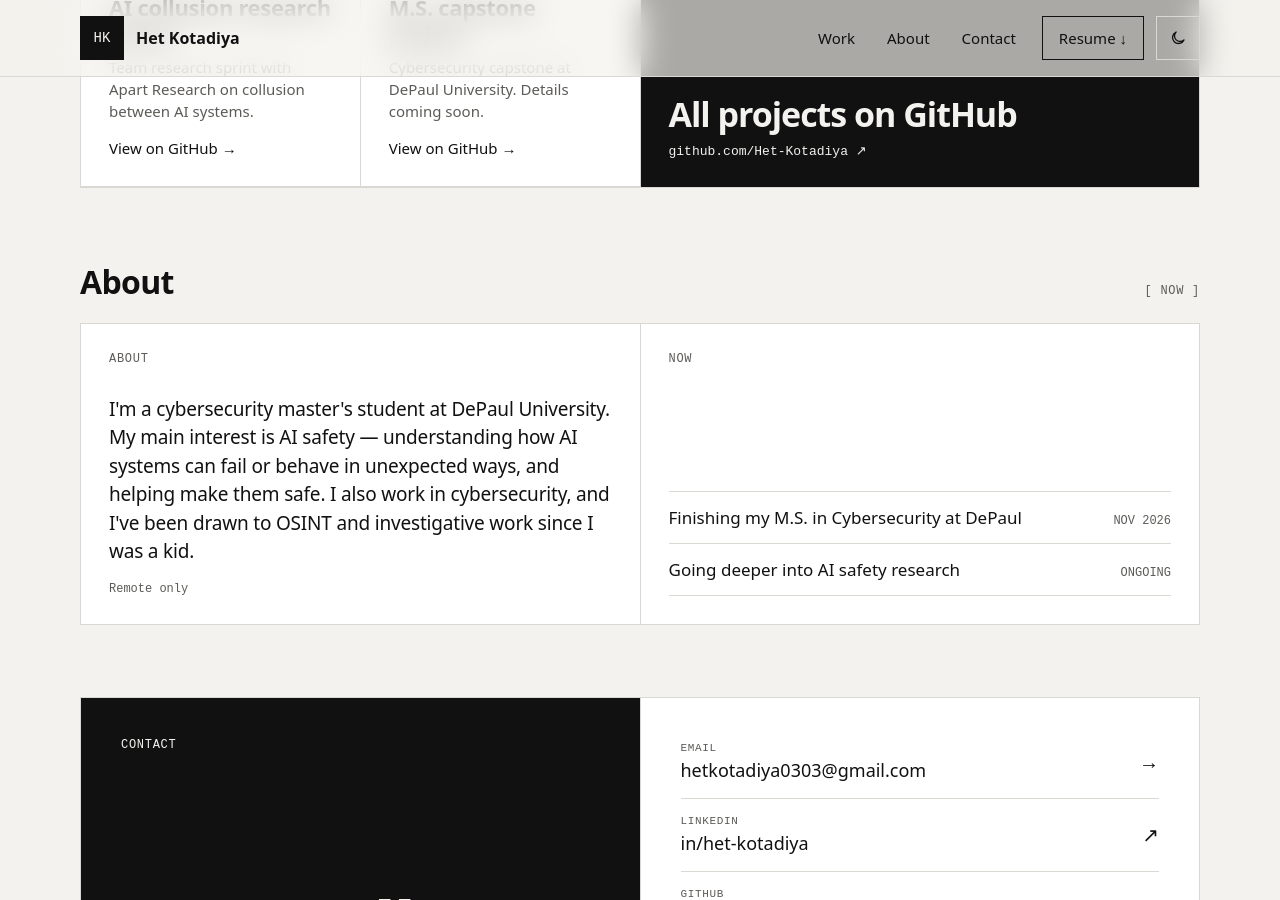
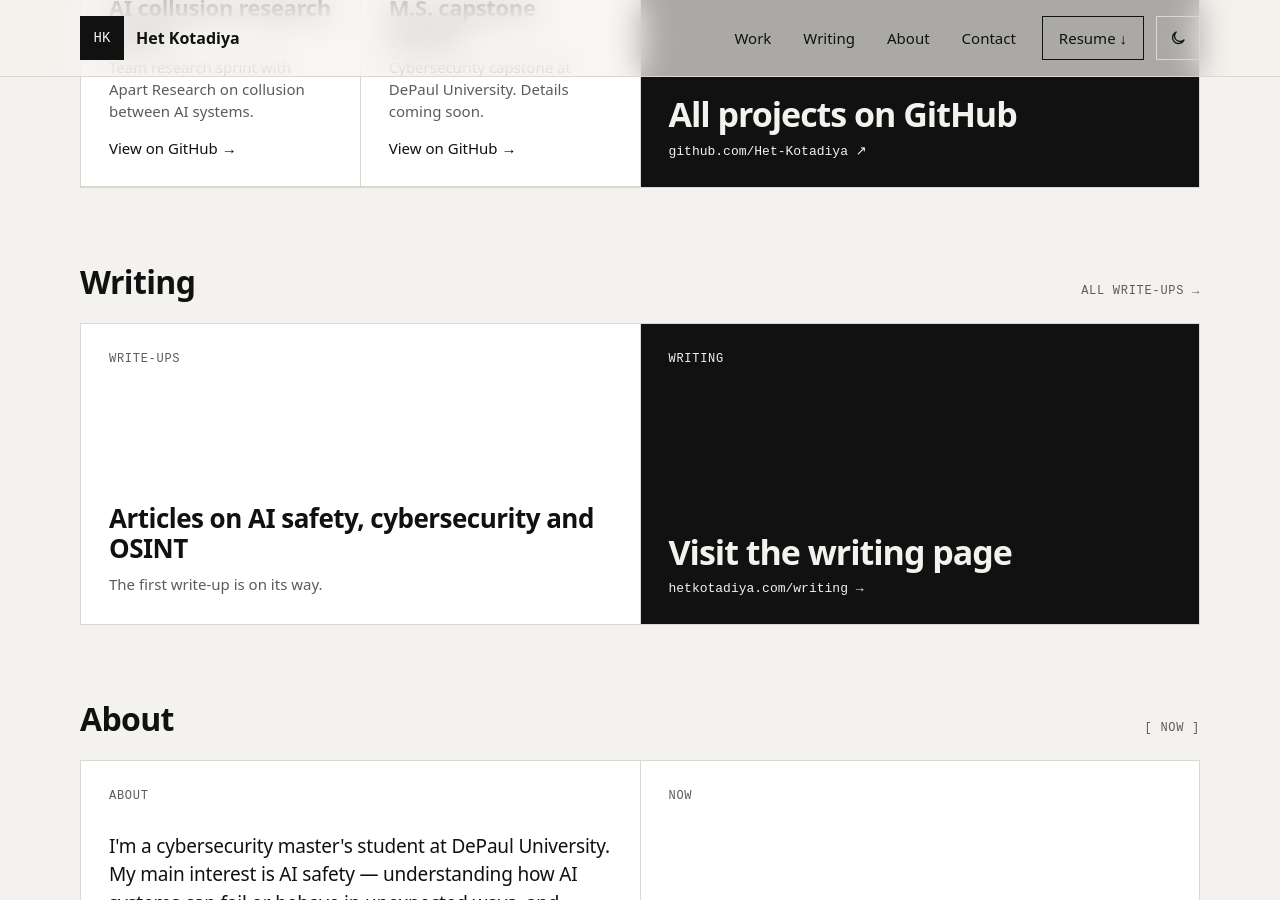
Before and after one commit to Het-Kotadiya/Het-Kotadiya.github.io, a Jekyll site: the page built from index.html, in a window 1280 px wide and 900 px high, scrolled down 882 px. Built offline with Jekyll 4.4.1, drawn with Linux system fonts in a browser that asks for light colours.

Commit message:
Add files via upload

```diff
--- a/_includes/header.html
+++ b/_includes/header.html
@@ -6,9 +6,7 @@
   </a>
   <nav aria-label="Main">
     <a href="{{ '/#work' | relative_url }}"><span class="u">Work</span></a>
-    {%- if site.posts.size > 0 %}
     <a href="{{ '/writing/' | relative_url }}"{% if page.url contains '/writing/' %} aria-current="page"{% endif %}><span class="u">Writing</span></a>
-    {%- endif %}
     <a href="{{ '/#about' | relative_url }}"><span class="u">About</span></a>
     <a href="{{ '/#contact' | relative_url }}"><span class="u">Contact</span></a>
     <a href="{{ '/resume.pdf' | relative_url }}" class="btn" download>Resume <span class="arr dn">↓</span></a>
--- a/index.html
+++ b/index.html
@@ -113,19 +113,34 @@
       </a>
     </section>
 
-    <!-- ===== Writing (shows up by itself once you publish your first post) ===== -->
-    {%- if site.posts.size > 0 %}
+    <!-- ===== Writing (shows your 3 latest posts, or a "coming soon" card before the first one) ===== -->
     <div class="section-head" id="writing">
       <h2>Writing</h2>
       <a class="mono muted more" href="/writing/"><span class="u">All write-ups</span> <span class="arr r">→</span></a>
     </div>
 
     <section class="bento" aria-label="Latest writing">
+      {%- if site.posts.size > 0 %}
       <div class="tile full list-tile">
         {% include post-list.html posts=site.posts limit=3 %}
       </div>
+      {%- else %}
+      <a class="tile wide tall" href="/writing/">
+        <span class="mono muted">Write-ups</span>
+        <span class="stack" style="gap:10px">
+          <span class="big">Articles on AI safety, cybersecurity and OSINT</span>
+          <span class="small muted">The first write-up is on its way.</span>
+        </span>
+      </a>
+      <a class="tile wide tall inverse" href="/writing/">
+        <span class="mono">Writing</span>
+        <span class="stack" style="gap:10px">
+          <span class="bigger">Visit the writing page</span>
+          <span class="mono" style="text-transform:none;letter-spacing:0;font-size:13px">hetkotadiya.com/writing <span class="arr r">→</span></span>
+        </span>
+      </a>
+      {%- endif %}
     </section>
-    {%- endif %}
 
     <!-- ===== About ===== -->
     <div class="section-head" id="about">
```
